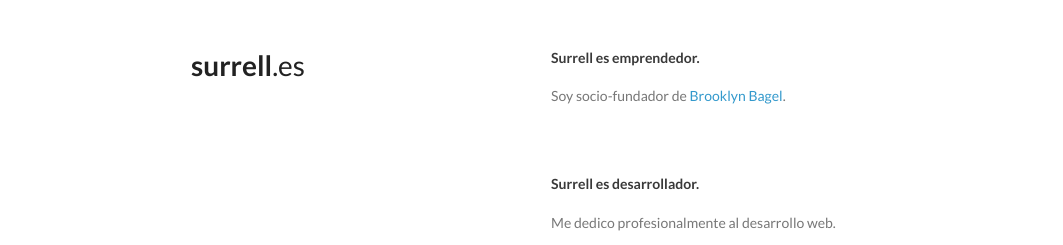
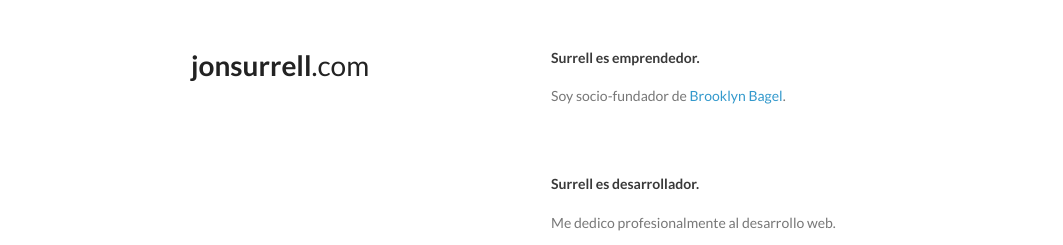
Before and after one commit to SirReal/SirReal.github.io, a Jekyll site: the page built from index.html, in a window 1280 px wide. Shown: the top 245 px of the page, without its empty margins (19-1082 px from the left). Built offline with Jekyll 4.4.1, drawn with Linux system fonts in a browser that asks for light colours.

Commit message:
site rename

```diff
--- a/_layouts/base.html
+++ b/_layouts/base.html
@@ -19,7 +19,7 @@
     <body>
         <div class="wrapper">
             <header>
-                <h1 class="page-title"><a href="/">surrell<span class="light">.es</span></a></h1>
+                <h1 class="page-title"><a href="/">jonsurrell<span class="light">.com</span></a></h1>
             </header>
             {{ content }}
         </div>
```
